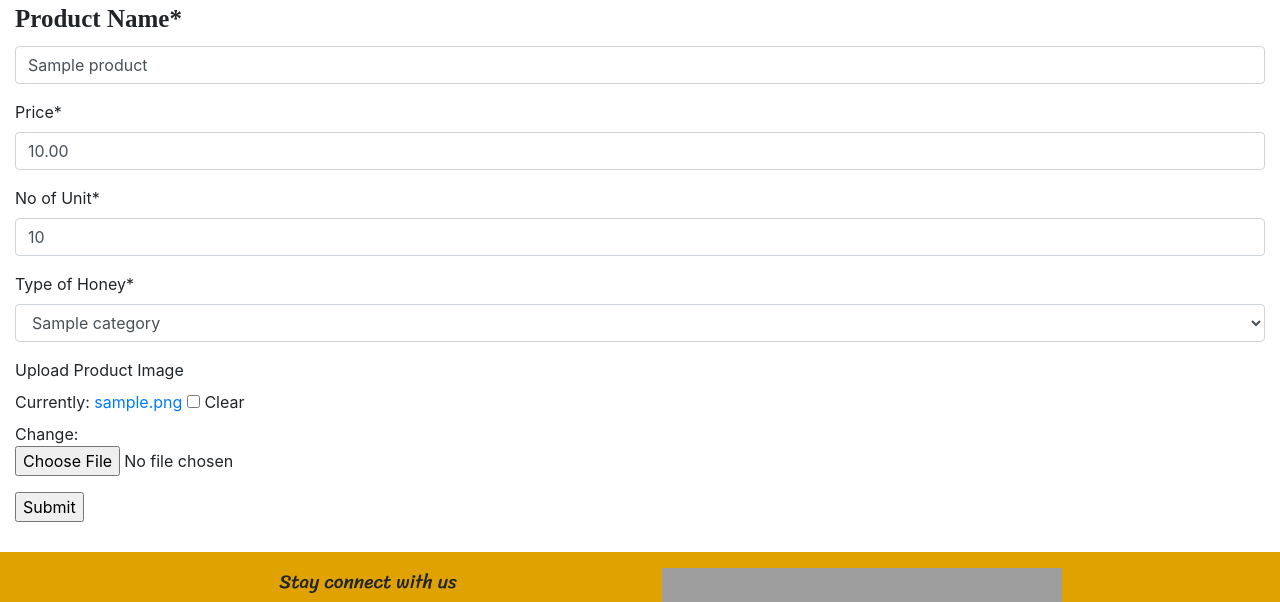
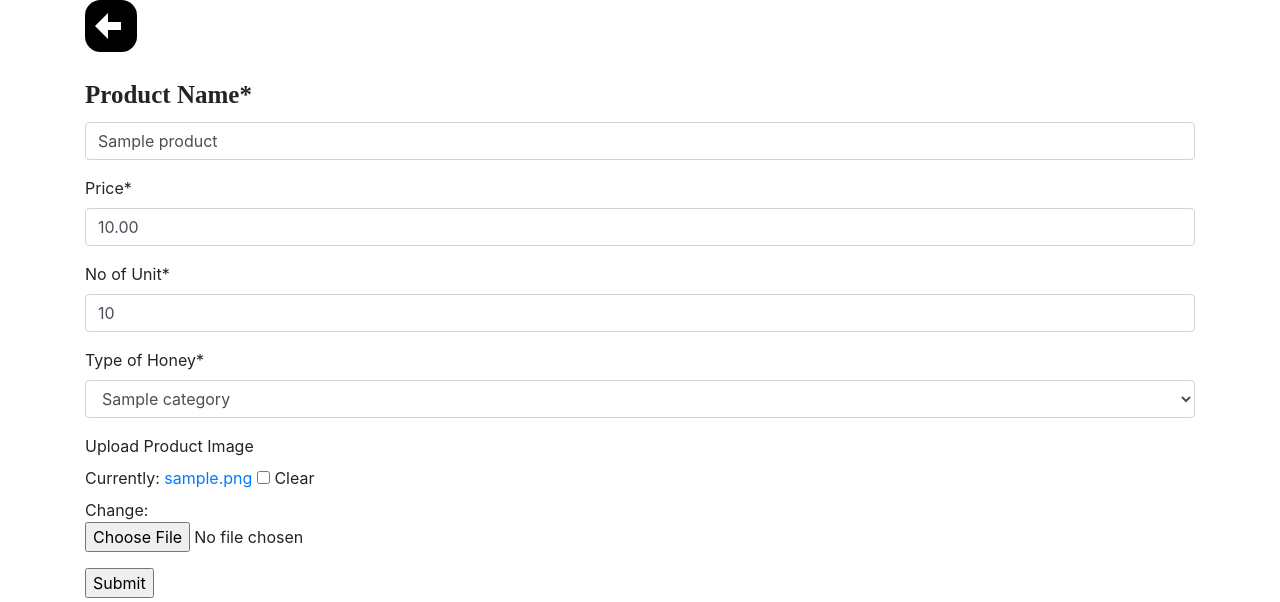
Before and after one commit to YiShengLee/Golden-Bee-Shop, a Django app: page /catalog/edit_product/1 in a window 1280 px wide. Shown: the part 76-678 px from the top of the page. Run offline with Django 3.2, Linux system fonts and the light colour scheme; tables that the repository leaves empty hold one stand-in row (values such as "Sample post"); some libraries are stand-ins or nearby versions; some web fonts are replaced; grey boxes are pictures that could not be loaded.

Commit message:
Added back button on edit page

```diff
--- a/Catalog/templates/edit_product.template.html
+++ b/Catalog/templates/edit_product.template.html
@@ -7,9 +7,23 @@ Edit Product
 {% load crispy_forms_tags %}
 {% block content %}
 {{ form.media }}
-<form method='POST' enctype="multipart/form-data">
+<div class="container">
+
+    <!--Back Button Section-->
+    <a href="{% url "show_products" %}">
+        <div class="bk-btn">
+            <div class="bk-btn-triangle"></div>
+            <div class="bk-btn-bar"></div>
+        </div>
+    </a><br>
+
+
+
+    <form method='POST' enctype="multipart/form-data">
     {% csrf_token %}
     {{ form|crispy }}
     <input type='submit'/>
-</form>
+    </form>
+</div>
+
 {% endblock %}
--- a/static/css/style.css
+++ b/static/css/style.css
@@ -84,6 +84,36 @@
 .navbar-light .navbar-nav .nav-link:hover{
     color:rgb(224,162,0);
 }
+
+/*Back Button Section*/
+.bk-btn {
+  height: 52px;
+  width: 52px;
+  background-color: black;
+  border-radius: 30%;
+}
+.bk-btn:hover {
+    background-color: rgb(0,121,251);
+}
+.bk-btn .bk-btn-triangle {
+  position: relative;
+  top: 13px;
+  left: 10.4px;
+  width: 0;
+  height: 0;
+  border-top: 13px solid transparent;
+  border-bottom: 13px solid transparent;
+  border-right: 13px solid white;
+}
+.bk-btn .bk-btn-bar {
+  position: relative;
+  background-color: white;
+  height: 7.8px;
+  width: 13px;
+  top: -3.64px;
+  left: 22.88px;
+}
+/*End of Back Button Section*/
 
 @media only screen and (max-width: 767px){
 
```
